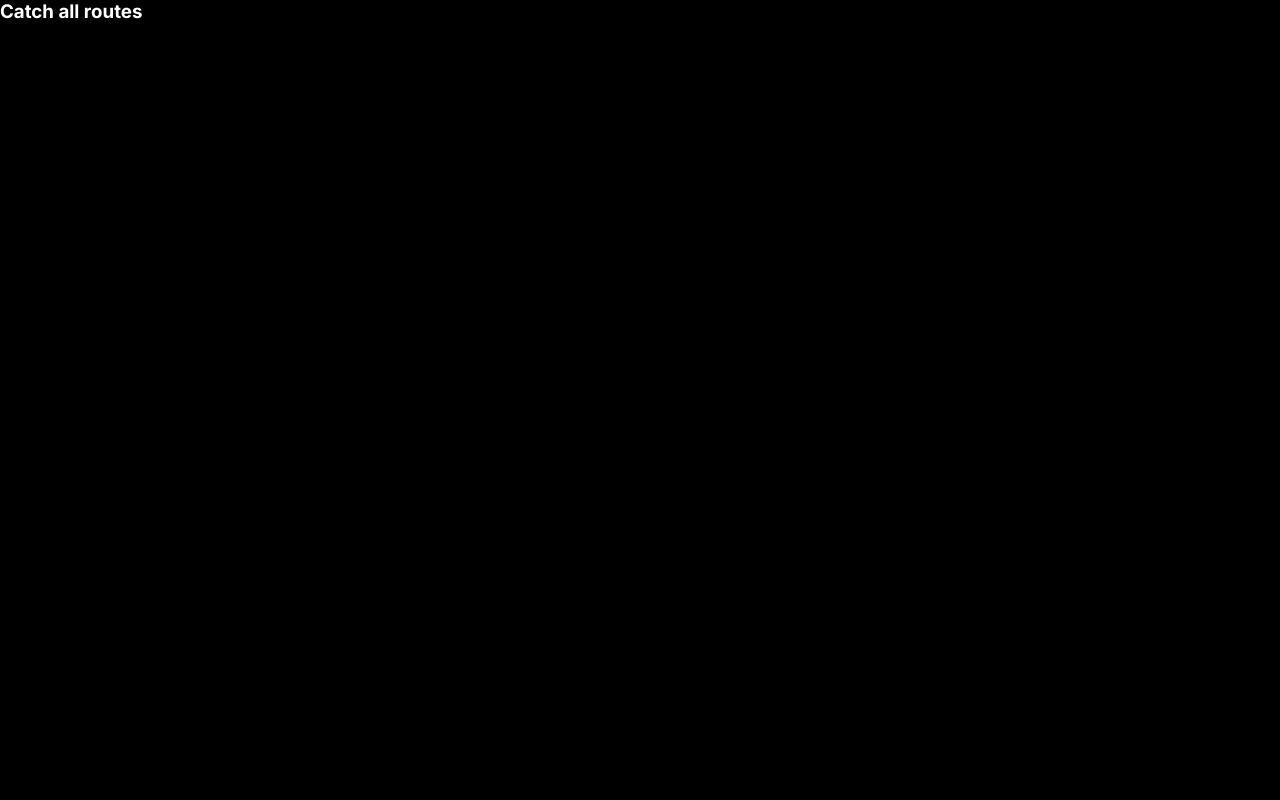
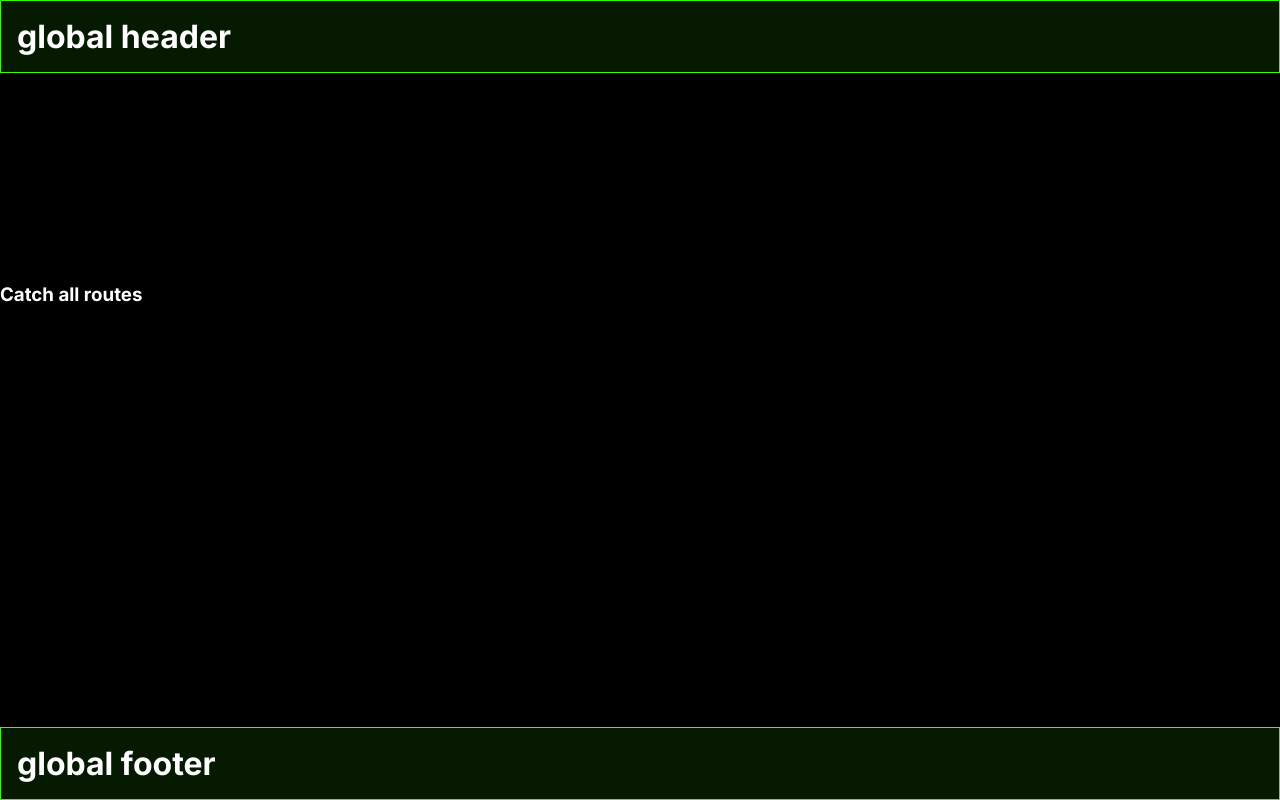
Before and after one commit to TheMIU/next.js-test, a Next.js app: page / in a window 1280 px wide. Built offline with nearby package versions, Linux system fonts and the light colour scheme.

Commit message:
layout.js header footer

```diff
--- a/src/app/globals.css
+++ b/src/app/globals.css
@@ -9,3 +9,16 @@ body {
   background-color: black;
   color: white;
 }
+
+.row {
+  padding: 1em;
+  border: 1px solid rgb(51, 255, 0);
+  background-color: rgba(51, 255, 0, 0.103);
+}
+
+.wrapper {
+  display: flex;
+  flex-direction: column;
+  justify-content: space-between;
+  min-height: 100vh;
+}
--- a/src/app/layout.js
+++ b/src/app/layout.js
@@ -11,7 +11,19 @@ export const metadata = {
 export default function RootLayout({ children }) {
   return (
     <html lang="en">
-      <body className={inter.className}>{children}</body>
+      <body className={inter.className}>
+        <div className="wrapper">
+          <header className="row">
+            <h1>global header</h1>
+          </header>
+
+          {children}
+
+          <footer className="row">
+            <h1>global footer</h1>
+          </footer>
+        </div>
+      </body>
     </html>
   );
 }
--- a/src/app/page.jsx
+++ b/src/app/page.jsx
@@ -3,6 +3,7 @@ import Link from "next/link";
 export default function Home() {
   return (
     <>
+      <div>
         <h1>Hello</h1>
         <li> <Link href="/about">About</Link> </li>
         <li> <Link href="/contact">Contact</Link> </li>
@@ -10,6 +11,7 @@ export default function Home() {
         <li> <Link href="/services">Services</Link></li>
 
         <li><Link href="https://nextjs.org/" target="_blank">Next js site</Link></li>
+      </div>
     </>
   );
 }
```
Lines whose indentation alone changed are shown as unchanged.
